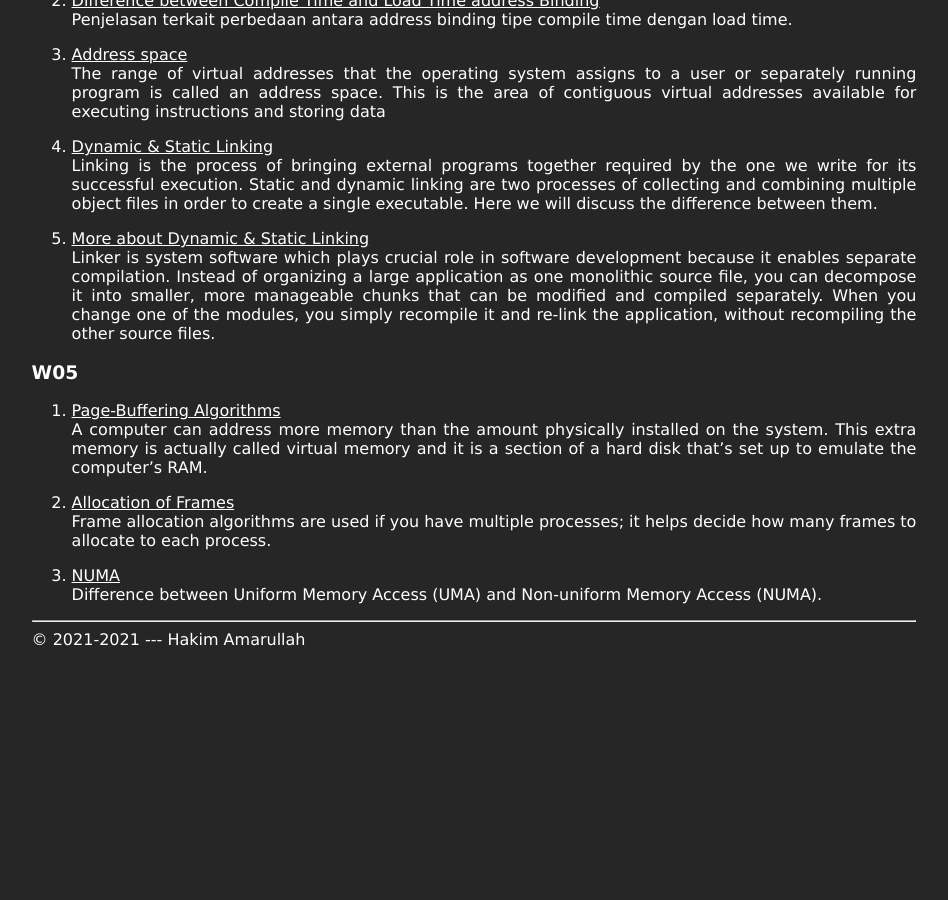
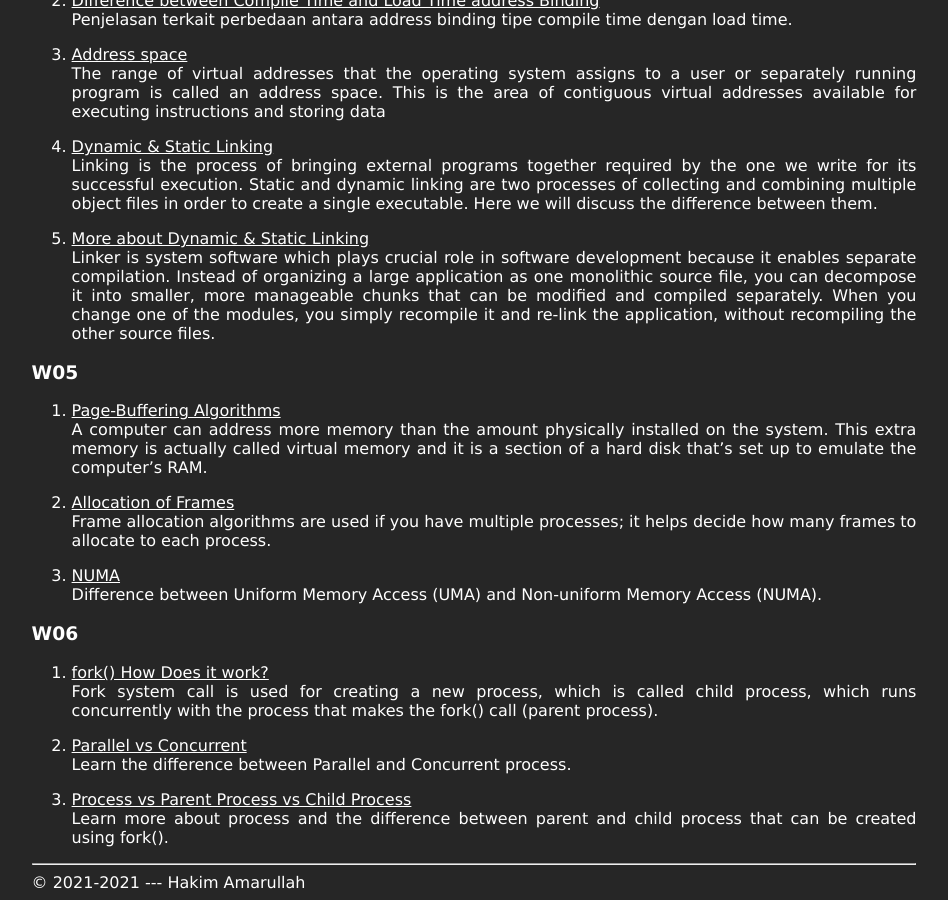
Before and after one commit to hakimamarullah/os212, a Jekyll site: the page built from links.md, in a window 1280 px wide and 900 px high, scrolled down 1344 px. Shown: the whole window, without its empty margins (166-1114 px from the left). Built offline with Jekyll 4.4.1, drawn with Linux system fonts in a browser that asks for light colours; our own code applies the rules of GitHub Pages for plain Markdown files; before the commit the page ends 2001 px from its top, so only the background shows below that.

Commit message:
hakimamarullah: done

```diff
--- a/TXT/mylog.txt
+++ b/TXT/mylog.txt
@@ -42,3 +42,5 @@ ZCZC W06 120 L32 YouTube: study, etc.
 ZCZC W06 60  L09 Assignment in General
 ZCZC W06 25  L05 Quiz related
 ZCZC W06 60  L26 C-language
+ZCZC W06 80  L02 ZOOM meetings related
+ZCZC W06 40  L07 Demo related
--- a/TXT/myrank.txt
+++ b/TXT/myrank.txt
@@ -11,3 +11,6 @@ ZCZC W04 kanziebub
 ZCZC W05 kevinrazaqa
 ZCZC W05 marcellinoco
 ZCZC W05 mahdiwafi
+ZCZC W06 matthewparluhutan
+ZCZC W06 mbaauy
+ZCZC W06 markusleonardwijaya
--- a/links.md
+++ b/links.md
@@ -80,3 +80,13 @@ Frame allocation algorithms are used if you have multiple processes; it helps de
 
 3. [NUMA](https://www.geeksforgeeks.org/difference-between-uniform-memory-access-uma-and-non-uniform-memory-access-numa/)<br>
 Difference between Uniform Memory Access (UMA) and Non-uniform Memory Access (NUMA).
+
+### W06
+1. [fork() How Does it work?](https://www.geeksforgeeks.org/fork-system-call/)<br>
+Fork system call is used for creating a new process, which is called child process, which runs concurrently with the process that makes the fork() call (parent process).
+
+2. [Parallel vs Concurrent](https://medium.com/@itIsMadhavan/concurrency-vs-parallelism-a-brief-review-b337c8dac350)<br>
+Learn the difference between Parallel and Concurrent process.
+
+3. [Process vs Parent Process vs Child Process](https://www.tutorialspoint.com/process-vs-parent-process-vs-child-process)<br>
+Learn more about process and the difference between parent and child process that can be created using fork().
```
Also changed, not shown: 6 other files.
